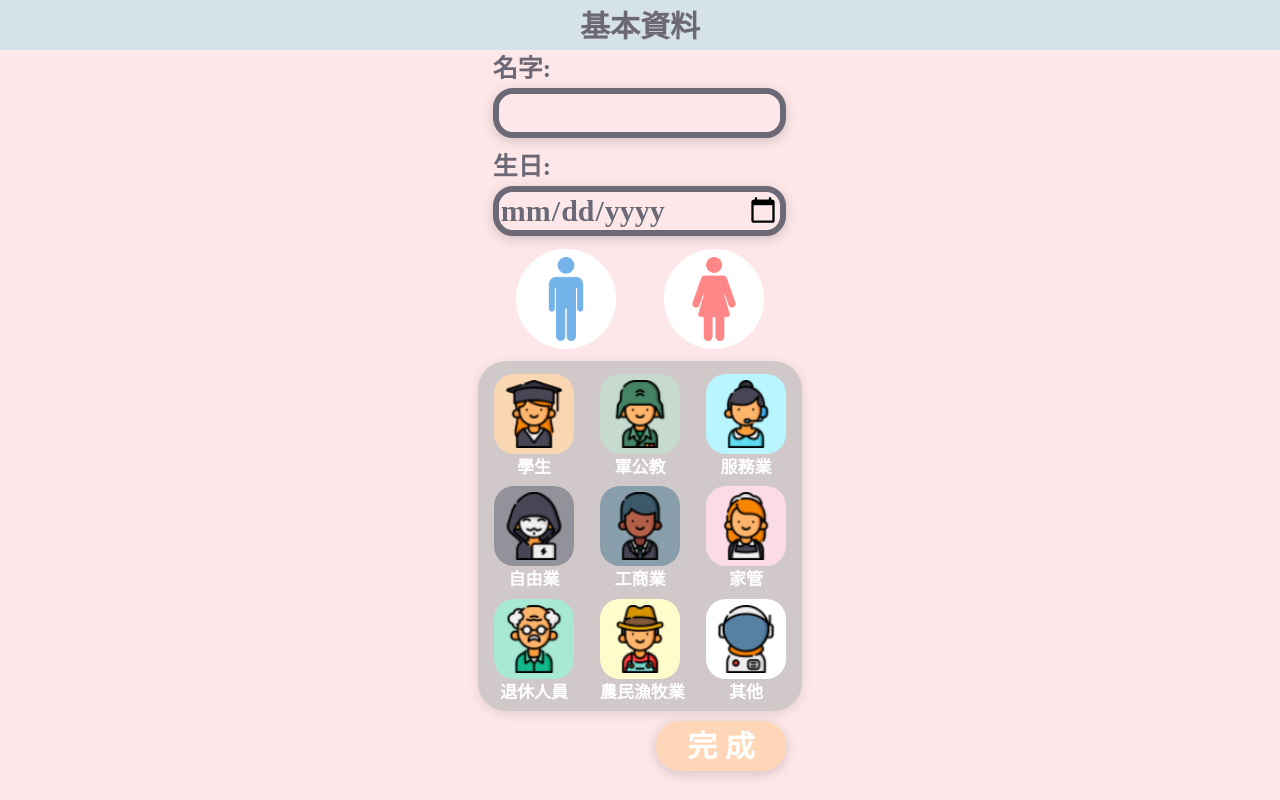
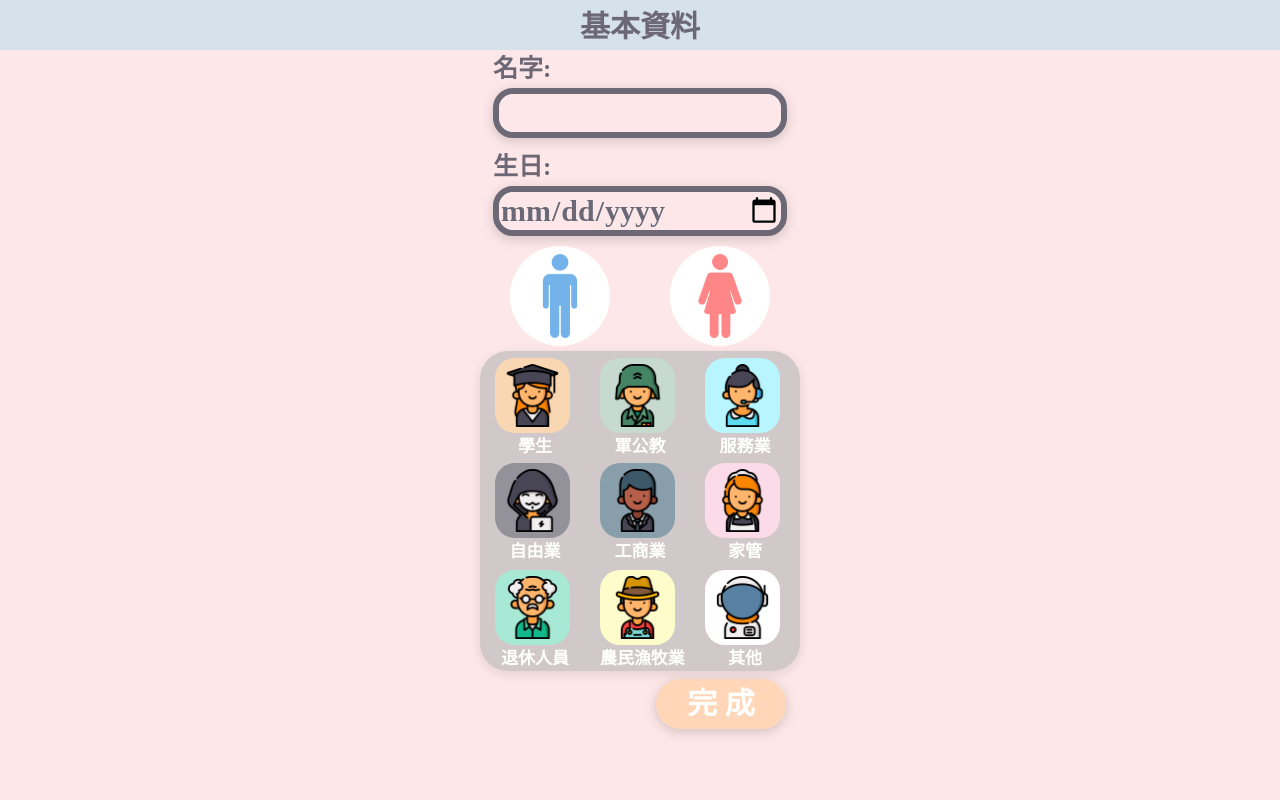
Before and after one commit to pooh13/EzAnalysis, a Django app: template EmotionDiary/templates/UserInform/editUser.html in a window 1280 px wide. Run offline with Django 3.2, Linux system fonts and the light colour scheme; the template is opened without the code that fills it: values that come from a table or form of the project are taken from there, others are empty; parts of the project's set-up code (start-up, migrations or seed data) failed here and were passed over; some libraries are stand-ins or nearby versions.

Commit message:
update editUser.css

```diff
--- a/EmotionDiary/static/css/UserInform/editUser.css
+++ b/EmotionDiary/static/css/UserInform/editUser.css
@@ -2,12 +2,12 @@
 	form, #ID1 {
 		position: relative;
 		min-width: fit-content;
-		height: 100%;
+		height: inherit;
 		background: rgba(253,231,232,1);
-		overflow-x: hidden;
-		overflow-y: scroll;
+		overflow: visible;
+	}
 
-	}
+    /*  vh=view height, vw=view weight */
 
 	/* --- 標題 --- */
 	#_bk {
@@ -20,7 +20,7 @@
 	}
     #banner {
         position: relative;
-		width: 100%;
+		width: 295px;
 		height: 100%;
 		margin: 0 auto;
 		text-align: center;
@@ -32,19 +32,21 @@
     }
 
     #content {
+        position: relative;
+        width: 100%;
         background: rgba(253,231,232,1);
     }
 
 	/* --- name --- */
 	#name {
 		position: relative;
-		width: 368px;
+		width: 295px;
 		height: 98px;
 		margin: 0 auto;
 	}
 	#name_text {
 		position: relative;
-		width: 80%;
+		width: 294px;
 		height: 94px;
 		margin: 0 auto;
 		text-align: left;
@@ -67,7 +69,7 @@
 	}
 	.name_textbox {
 		position: relative;
-		width: 293px;
+		width: 294px;
 		height: 50px;
 		border-radius: 20px; /*圓框*/
 		border:6px rgba(109,104,117,1) solid;
@@ -85,7 +87,7 @@
     /* --- birth --- */
     #age {
 		position: relative;
-		width: 368px;
+		width: 295px;
 		height: 98px;
 		margin: 0 auto;
 		white-space: nowrap;
@@ -94,7 +96,7 @@
 
 	#age_text{
 		position: relative;
-		width: 80%;
+		width: 294px;
 		height: 94px;
 		margin: 0 auto;
 		text-align: left;
@@ -115,7 +117,7 @@
 	}
 	.age_textbox {
 		position: relative;
-		width: 293px;
+		width: 294px;
 		height: 50px;
 		border-radius: 20px;/*圓框*/
 		border:6px rgba(109,104,117,1) solid;
@@ -133,13 +135,13 @@
 	/* --- gender --- */
 	#gen {
         position: relative;
-        width: 368px;
+        width: 295px;
 		height: 105px;
 		margin: 0 auto;
 	}
 	#gen_btn {
 	    position:relative;
-	    width: 75%;
+	    width: 260px;
 	    height: 100%;
 	    margin: 0 auto;
 	}
@@ -147,15 +149,11 @@
 	#man {
 		position: relative;
 		float: left;
-		margin: 0 3%;
-		padding: 1% 2%;
 	}
 	/* woman */
 	#woman {
 		position: relative;
 		float: right;
-		margin: 0 3%;
-		padding: 1% 2%;
 	}
 	.btn1{
 		border:2px #ffffff solid;
@@ -175,15 +173,14 @@
 	/* --- work --- */
 	#work {
 		position: relative;
-		width: 368px;
-		height: 370px;
-		padding: 10px 22px;
+		width: 320px;
+		height: 320px;
 		margin: 0 auto;
 	}
 	#work_background {
 	    position: absolute;
-	    width: 324px;
-		height: 350px;
+	    width: 320px;
+		height: 320px;
 	    background: rgba(185,185,185,1);
 	    opacity: 0.642;
 	    border-radius:28px;
@@ -191,13 +188,13 @@
 	}
 	.btn3{
 		border:none;
-		height: 80px;
-		width:  80px;
+		height: 75px;
+		width:  75px;
 		font-size: small;
 		border-radius: 20px;
 		}
 	.btn4{
-		border:5px #0066ff solid;
+		border: 4px #0066ff solid;
 		height: 80px;
 		width:  80px;
 		margin: 0 auto;
@@ -208,21 +205,24 @@
 
 	#work_row1 {
         position: relative;
-        width: 292px;
-        height: 100px;
-        margin: 12.5px auto;
+        width: 290px;
+        height: 106px;
+        margin: 0 auto;
+        padding: 7px 0;
 	}
 	#work_row2 {
         position: relative;
-        width: 292px;
-        height: 100px;
+        width: 290px;
+        height: 106px;
         margin: 0 auto;
+        padding: 6px 0;
 	}
 	#work_row3 {
         position: relative;
-        width: 292px;
-        height: 100px;
-        margin: 12.5px auto;
+        width: 290px;
+        height: 106px;
+        margin: 0 auto;
+        padding: 7px 0;
 	}
 
 	/* 學生 */
@@ -245,6 +245,7 @@
 	#student_text {
 		position: relative;
 		width: 100%;
+		height: 20px;
 		white-space: nowrap;
 		text-align: center;
 		font-family: Cambria;
@@ -275,6 +276,7 @@
 	#soldier_text {
 		position: relative;
 		width: 100%;
+		height: 20px;
 		white-space: nowrap;
 		text-align: center;
 		font-family: Cambria;
@@ -305,6 +307,7 @@
 	#service_text {
 		position: relative;
 		width: 100%;
+		height: 20px;
 		white-space: nowrap;
 		text-align: center;
 		font-family: Cambria;
@@ -335,6 +338,7 @@
 	#freelance_text {
 		position: relative;
 		width: 100%;
+		height: 20px;
 		white-space: nowrap;
 		text-align: center;
 		font-family: Cambria;
@@ -365,6 +369,7 @@
 	#business_text {
 		position: relative;
 		width: 100%;
+		height: 20px;
 		white-space: nowrap;
 		text-align: center;
 		font-family: Cambria;
@@ -395,6 +400,7 @@
 	#home_text {
 		position: relative;
 		width: 100%;
+		height: 20px;
 		white-space: nowrap;
 		text-align: center;
 		font-family: Cambria;
@@ -425,6 +431,7 @@
 	#retirement_text {
 		position: relative;
 		width: 100%;
+		height: 20px;
 		white-space: nowrap;
 		text-align: center;
 		font-family: Cambria;
@@ -455,6 +462,7 @@
 	#farmer_text {
 		position: relative;
 		width: 100%;
+		height: 20px;
 		white-space: nowrap;
 		text-align: center;
 		font-family: Cambria;
@@ -484,6 +492,7 @@
 	#other_text {
 		position: relative;
 		width: 100%;
+		height: 20px;
 		white-space: nowrap;
 		text-align: center;
 		font-family: Cambria;
@@ -500,6 +509,7 @@
 		width: 100%;
 		height: 65px;
 		margin: 0 auto;
+		padding: 7.5px 0;
 	}
 	#next_btn {
         position: relative;
```
